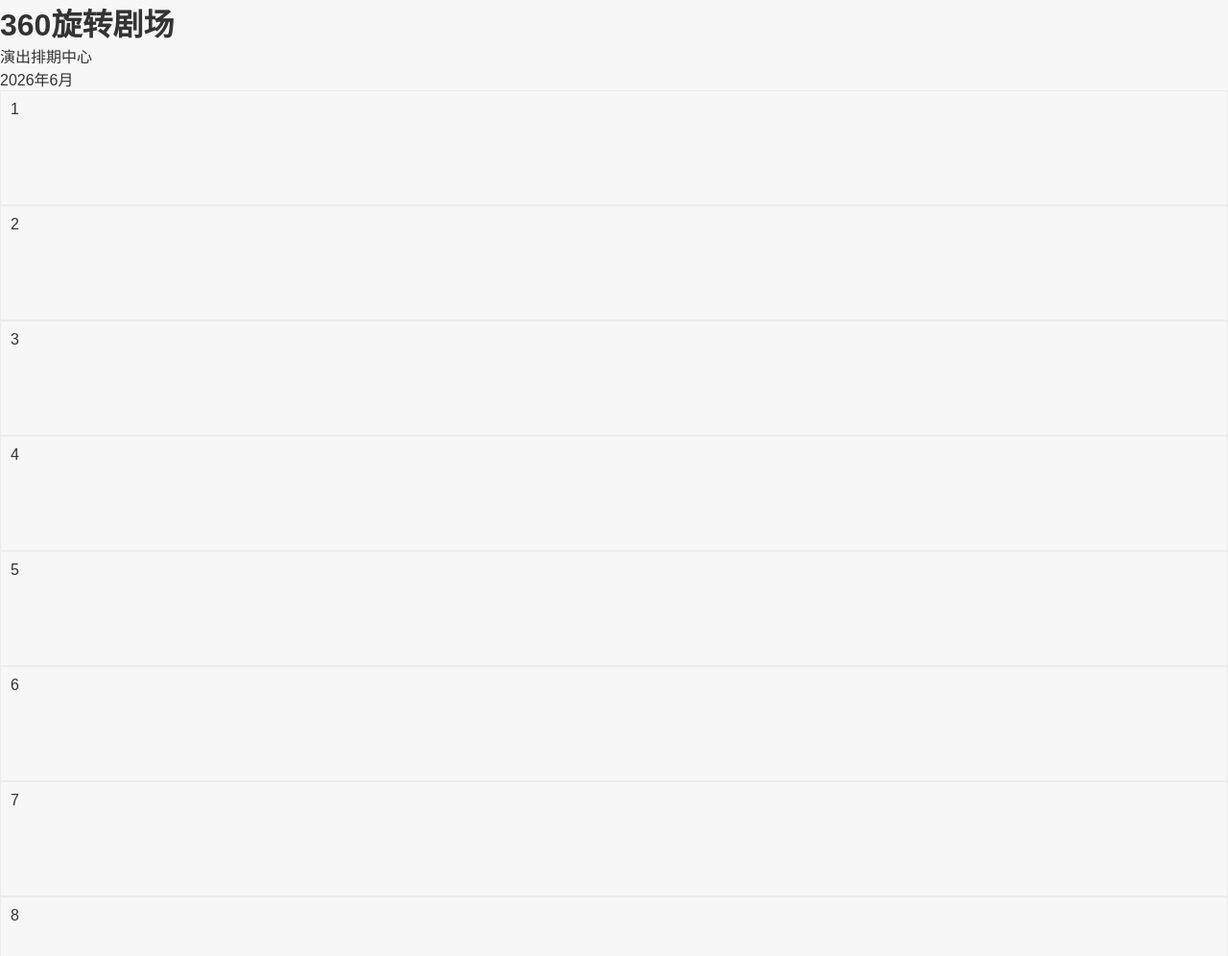
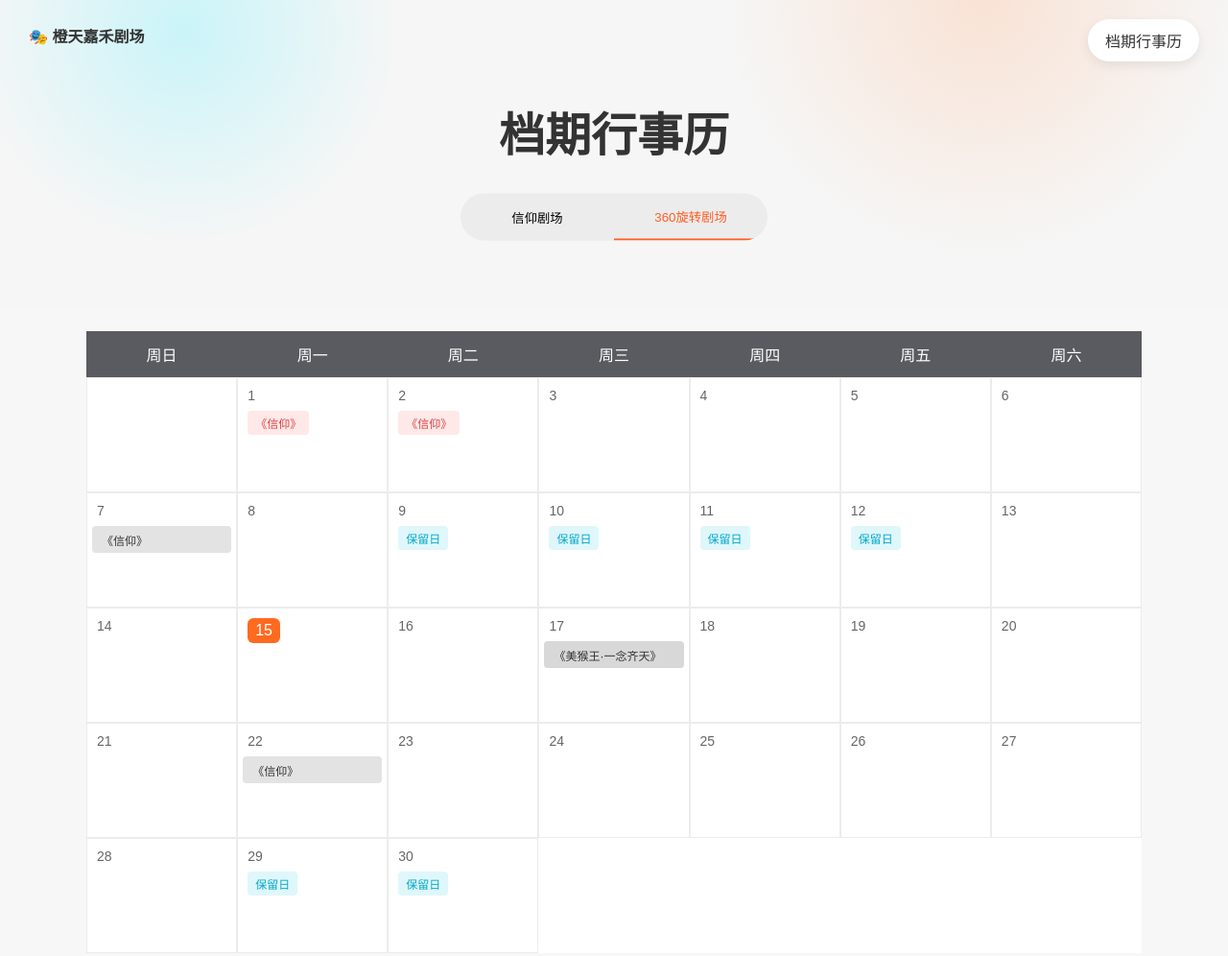
Before and after one commit to zongwu6-spec/theater-schedule, a plain HTML site: page index.html in a window 1280 px wide. Shown: the top 996 px of the page at 96% size. Drawn offline with Linux system fonts and the light colour scheme; files that its build step writes are made by us from their sources.

Commit message:
Update index.html

```diff
--- a/index.html
+++ b/index.html
@@ -2,35 +2,80 @@
 <html lang="zh-CN">
 <head>
 <meta charset="UTF-8">
-<meta name="viewport" content="width=device-width, initial-scale=1.0">
-<title>360旋转剧场演出排期</title>
-<link rel="stylesheet" href="style.css">
+<meta name="viewport" content="width=device-width,initial-scale=1">
+<title>橙天嘉禾剧场档期行事历</title>
+
+<link rel="stylesheet" href="css/style.css">
 </head>
 
 <body>
 
-<header>
-    <h1>360旋转剧场</h1>
-    <p>演出排期中心</p>
+<header class="hero">
+
+<div class="logo">
+🎭 橙天嘉禾剧场
+</div>
+
+<div class="calendar-btn">
+档期行事历
+</div>
+
+<div class="hero-content">
+
+<h1>档期行事历</h1>
+
+<div class="venue-tabs">
+
+<button class="tab-btn">
+信仰剧场
+</button>
+
+<button class="tab-btn active">
+360旋转剧场
+</button>
+
+</div>
+
+</div>
+
 </header>
 
-<div class="calendar">
-    <div class="month">
-        2026年6月
-    </div>
+<main class="container">
 
-    <div id="days" class="days"></div>
+<div class="toolbar">
+
+<button id="prevMonth">
+◀ 上个月
+</button>
+
+<h2 id="monthTitle"></h2>
+
+<button id="nextMonth">
+下个月 ▶
+</button>
+
 </div>
 
-<div class="schedule-panel">
-    <h2 id="selectedDate">
-        请选择日期
-    </h2>
+<div class="week-header">
 
-    <div id="showList"></div>
+<div>周日</div>
+<div>周一</div>
+<div>周二</div>
+<div>周三</div>
+<div>周四</div>
+<div>周五</div>
+<div>周六</div>
+
 </div>
 
-<script src="schedule.js"></script>
+<div id="calendarGrid"
+class="calendar-grid">
+</div>
+
+</main>
+
+<script src="js/data.js"></script>
+<script src="js/app.js"></script>
 
 </body>
 </html>
```
